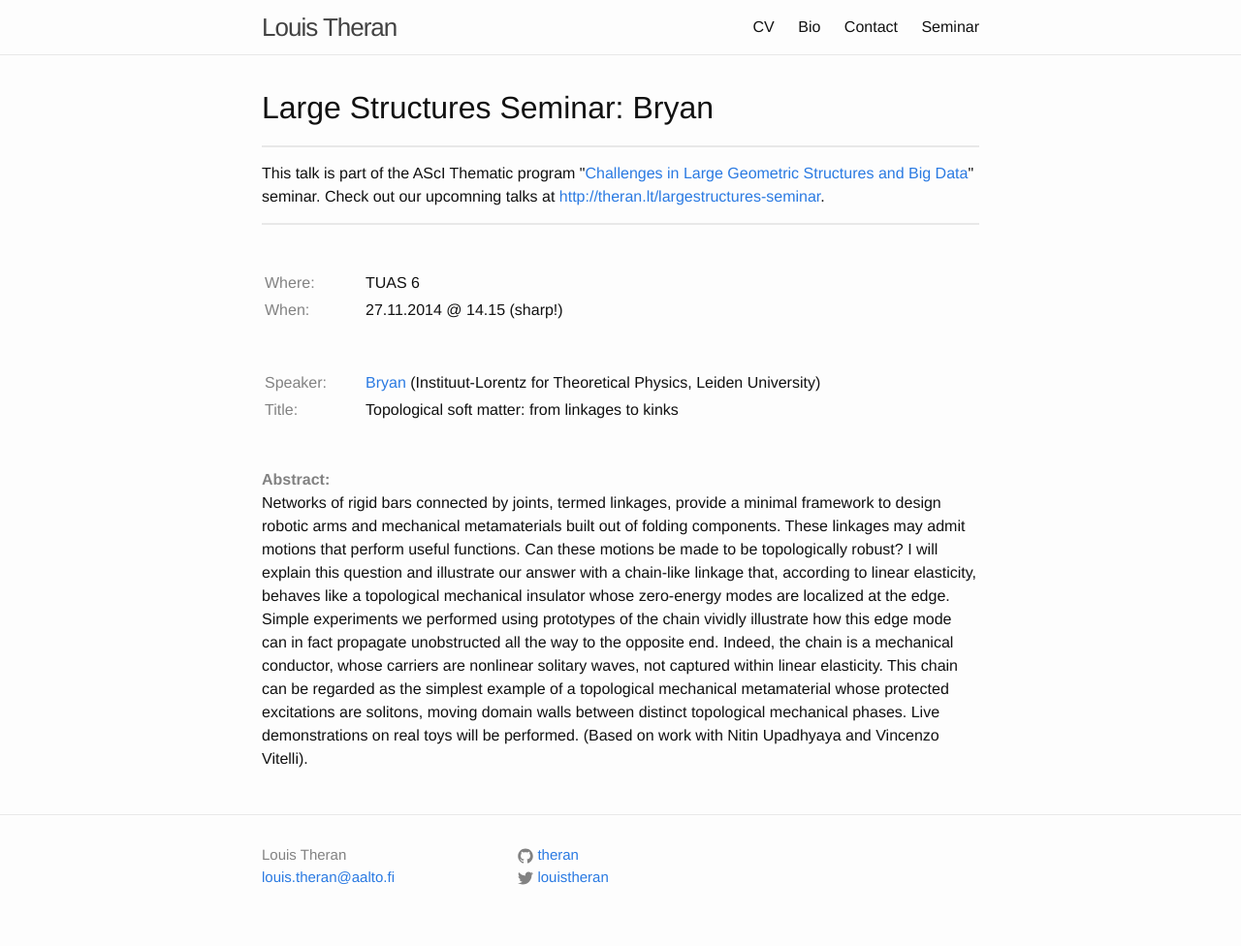
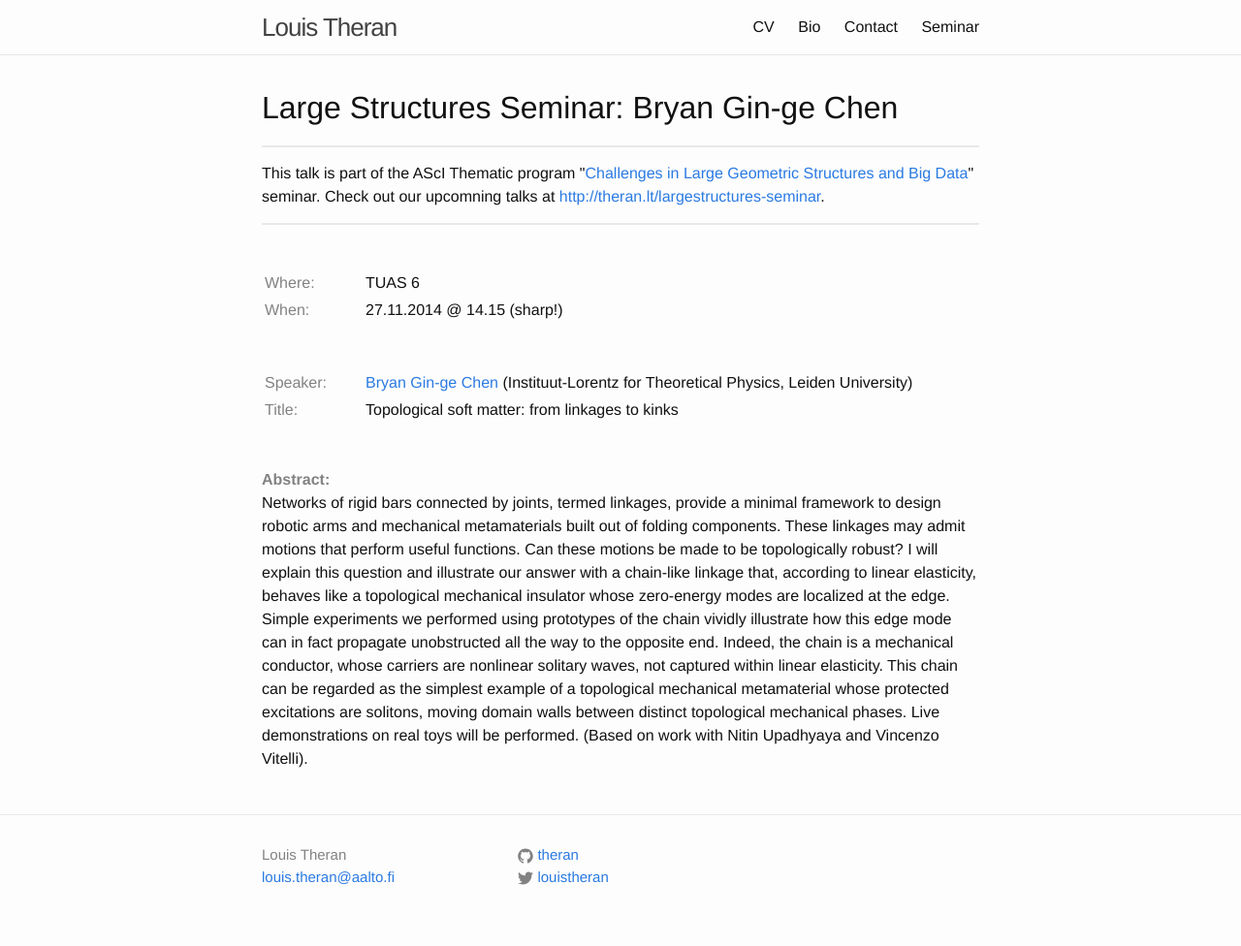
Before and after one commit to theran/theran.github.io, a Jekyll site: the page built from _seminartalks/2014-11-27-chen.md, in a window 1280 px wide. Shown: the whole page at 97% size. Built offline with Jekyll 4.4.1, drawn with Linux system fonts in a browser that asks for light colours.

Commit message:
Full name for Chen.

```diff
--- a/_seminartalks/2014-11-27-chen.md
+++ b/_seminartalks/2014-11-27-chen.md
@@ -1,6 +1,6 @@
 ---
 layout: seminartalk
-speaker: Bryan
+speaker: Bryan Gin-ge Chen
 speakerurl: http://www.lorentz.leidenuniv.nl/~chen
 speakerinst: Instituut-Lorentz for Theoretical Physics, Leiden University
 speakershortinst: Leiden
```
